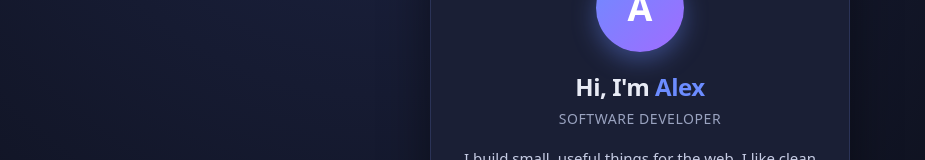
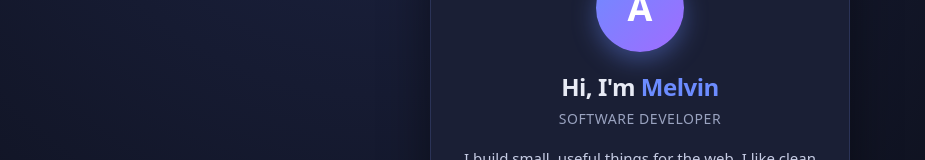
Before and after one commit to liqwidcell-dot/self-intro, a plain HTML site: page index.html in a window 1280 px wide. Shown: the part 266-426 px from the top of the page, without its empty margins (0-925 px from the left). Drawn offline with Linux system fonts and the light colour scheme.

Commit message:
Update index.html

```diff
--- a/index.html
+++ b/index.html
@@ -95,7 +95,7 @@
 <body>
   <main class="card">
     <div class="avatar">A</div>
-    <h1>Hi, I'm <span>Alex</span></h1>
+    <h1>Hi, I'm <span>Melvin</span></h1>
     <div class="role">Software Developer</div>
     <p class="bio">
       I build small, useful things for the web. I like clean code,
```
